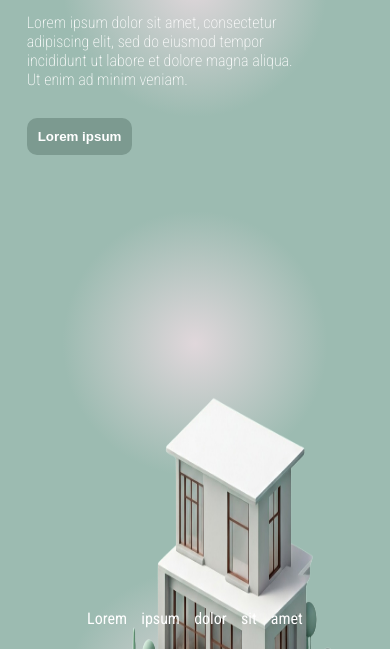
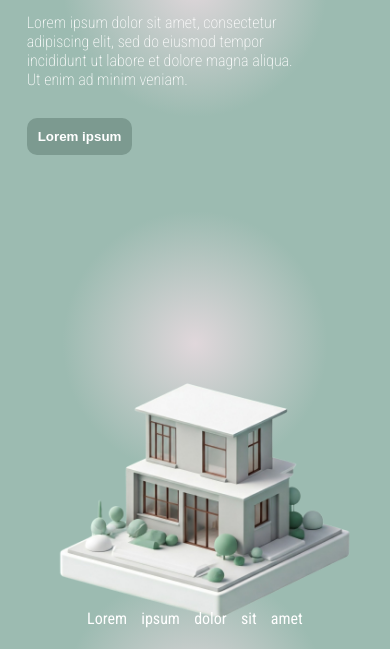
Before and after one commit to eyob333/GojoHousing-frontend, a website built with Vite: page index.html in a window 390 px wide. Shown: the part 195-844 px from the top of the page. Built offline with nearby package versions, Linux system fonts and the light colour scheme; a web font is replaced by a local one.

Commit message:
fix: mobile view

```diff
--- a/src/style.css
+++ b/src/style.css
@@ -10,6 +10,8 @@
 
 
 /**************** commons *********************/
+
+
 
 body {
   /* background: rgb(199,224,213);
@@ -160,7 +162,7 @@ img{
   }
   img{
     display:flow-root;
-    margin-left: 25%;
+    margin-left: 10%;
   }
   .img{
     position: absolute;
@@ -168,8 +170,8 @@ img{
     z-index: -1;
     margin: 0;
     border: 0;
-    padding: 0;
-    width: 70%;
-    height: 70%;
+    padding-top: 2%;
+    width: 300px;
+    height: 300px;
   }
 }
```
